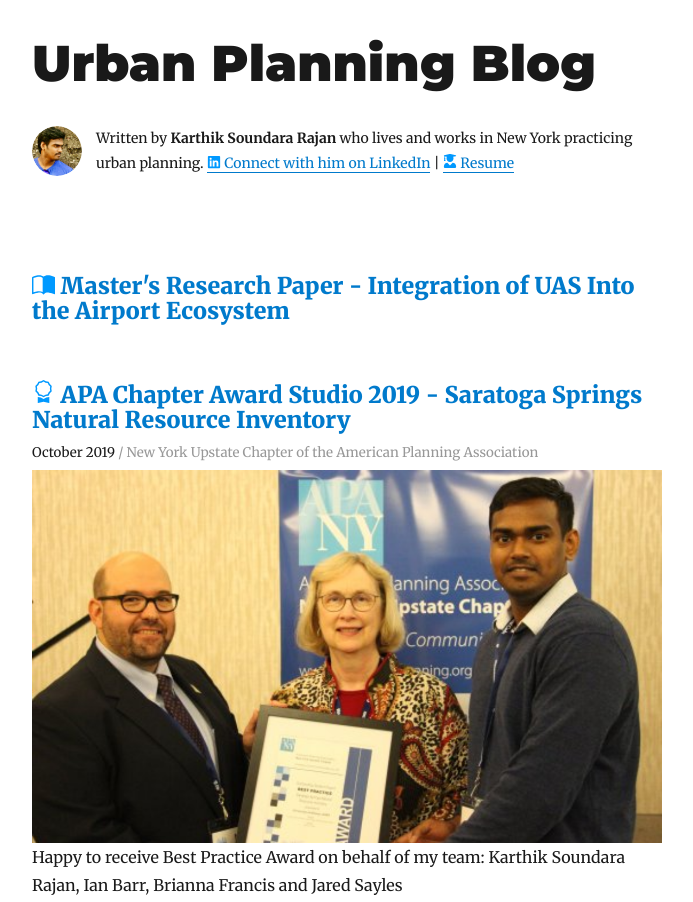
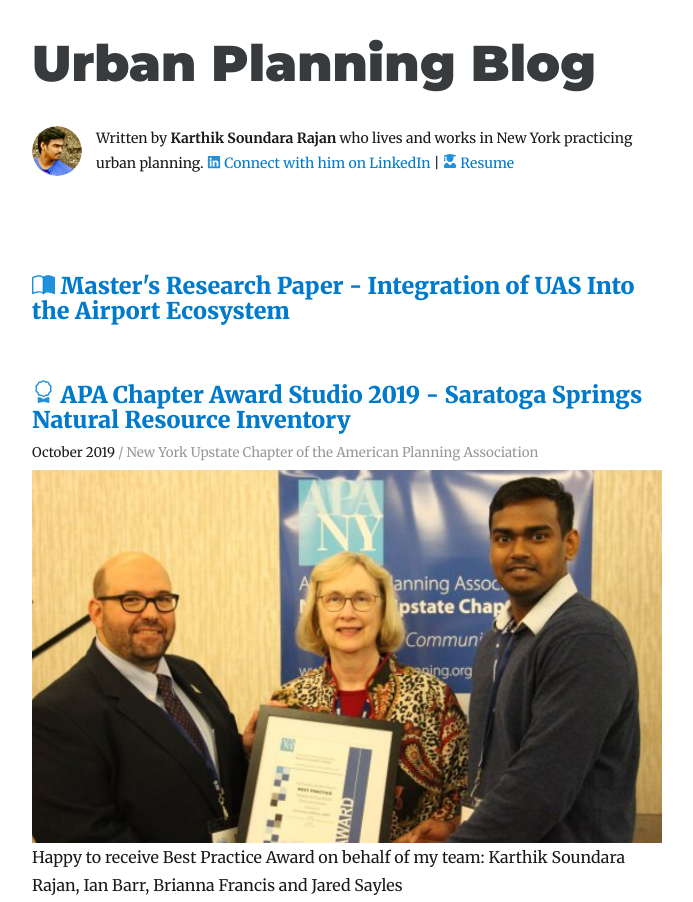
Before and after one commit to santhoshsoundar/planning-projects, a Gatsby site: page / in a window 1280 px wide. Shown: the top 902 px of the page, without its empty margins (293-986 px from the left). Built offline with nearby package versions, Linux system fonts and the light colour scheme; Gatsby itself is replaced by a stand-in of ours; some packages are replaced by stand-ins of ours.

Commit message:
updated color schemes

```diff
--- a/src/components/bio.js
+++ b/src/components/bio.js
@@ -11,6 +11,7 @@ import Image from "gatsby-image"
 import { FaLinkedin, FaUserGraduate } from "react-icons/fa"
 
 import { rhythm } from "../utils/typography"
+import "./layout.css"
 
 const Bio = () => {
   const data = useStaticQuery(graphql`
@@ -68,8 +69,9 @@ const Bio = () => {
           aria-label="linkedin social"
           target="_blank"
           rel="noreferrer"
+          className="link"
         >
-        <FaLinkedin style={{ marginBottom: "-1px", color: "#0099FF" }} /> Connect with him on LinkedIn
+        <FaLinkedin style={{ marginBottom: "-1px"}} className="icon"/> Connect with him on LinkedIn
         </a>
         {" | "}
         <a
@@ -77,8 +79,9 @@ const Bio = () => {
           aria-label="final-paper"
           target="_blank"
           rel="noreferrer"
+          className="link"
         >
-          <FaUserGraduate style={{ color: "#0099FF" }} /> Resume
+          <FaUserGraduate className="icon" /> Resume
         </a>
       </p>
     </div>
--- a/src/components/layout.css
+++ b/src/components/layout.css
@@ -1,8 +1,12 @@
-.headerLink {
+.headerLink, .link {
     transition: 0.3s;
     box-shadow: none;
 }
 
-.headerLink:hover {
+.headerLink:hover, .link:hover {
     box-shadow: 0 1px 0 0 #007acc;
 }
+
+.icon {
+    color: #0e87d8ea;
+}
--- a/src/components/layout.js
+++ b/src/components/layout.js
@@ -21,7 +21,7 @@ const Layout = ({ location, title, children }) => {
         <Link
           style={{
             boxShadow: `none`,
-            color: `inherit`,
+            color: `#383b3e`,
           }}
           to={`/`}
         >
@@ -41,7 +41,7 @@ const Layout = ({ location, title, children }) => {
       >
         <Link
           style={{
-            color: `inherit`,
+            color: `#383b3e`,
           }}
           className="headerLink"
           to={`/`}
--- a/src/pages/index.js
+++ b/src/pages/index.js
@@ -7,6 +7,8 @@ import Layout from "../components/layout"
 import SEO from "../components/seo"
 import { rhythm } from "../utils/typography"
 import { BsBookHalf, BsAward } from "react-icons/bs";
+
+import "./../components/layout.css"
 
 const BlogIndex = ({ data, location }) => {
   const siteTitle = data.site.siteMetadata.title
@@ -29,11 +31,9 @@ const BlogIndex = ({ data, location }) => {
               aria-label="final-paper"
               target="_blank"
               rel="noreferrer"
-              style={{
-                boxShadow: "none"
-              }}
+              className="link"
             >
-              <BsBookHalf style={{ marginBottom: "-3px", color: "#0099FF"}}/>
+              <BsBookHalf style={{ marginBottom: "-3px"}} className="icon"/>
               {"  "}
               Master's Research Paper - Integration of UAS Into the Airport Ecosystem
             </a>
@@ -53,8 +53,8 @@ const BlogIndex = ({ data, location }) => {
                   marginBottom: rhythm(1 / 6),
                 }}
               >
-                <Link style={{ boxShadow: `none` }} to={node.fields.slug}>
-                  {title.slice(0,3) === "APA" ? <BsAward style={{ color: "#0099FF"}} /> : ""}{"  "}{title}
+                <Link className="link" to={node.fields.slug}>
+                  {title.slice(0,3) === "APA" ? <BsAward className="icon" /> : ""}{"  "}{title}
                 </Link>
               </h3>
               <div style={{ marginBottom: rhythm(1 / 6), }}>
```
